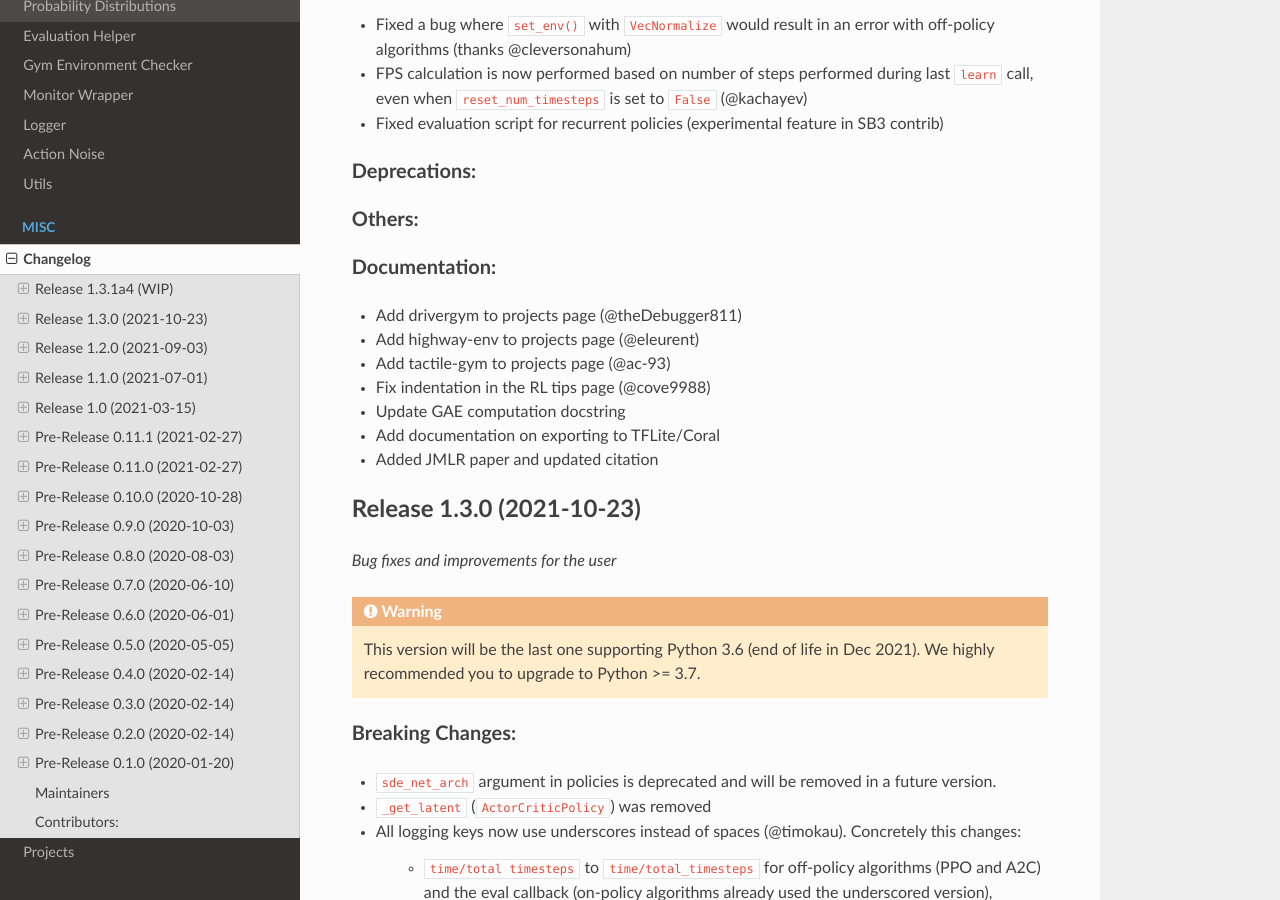
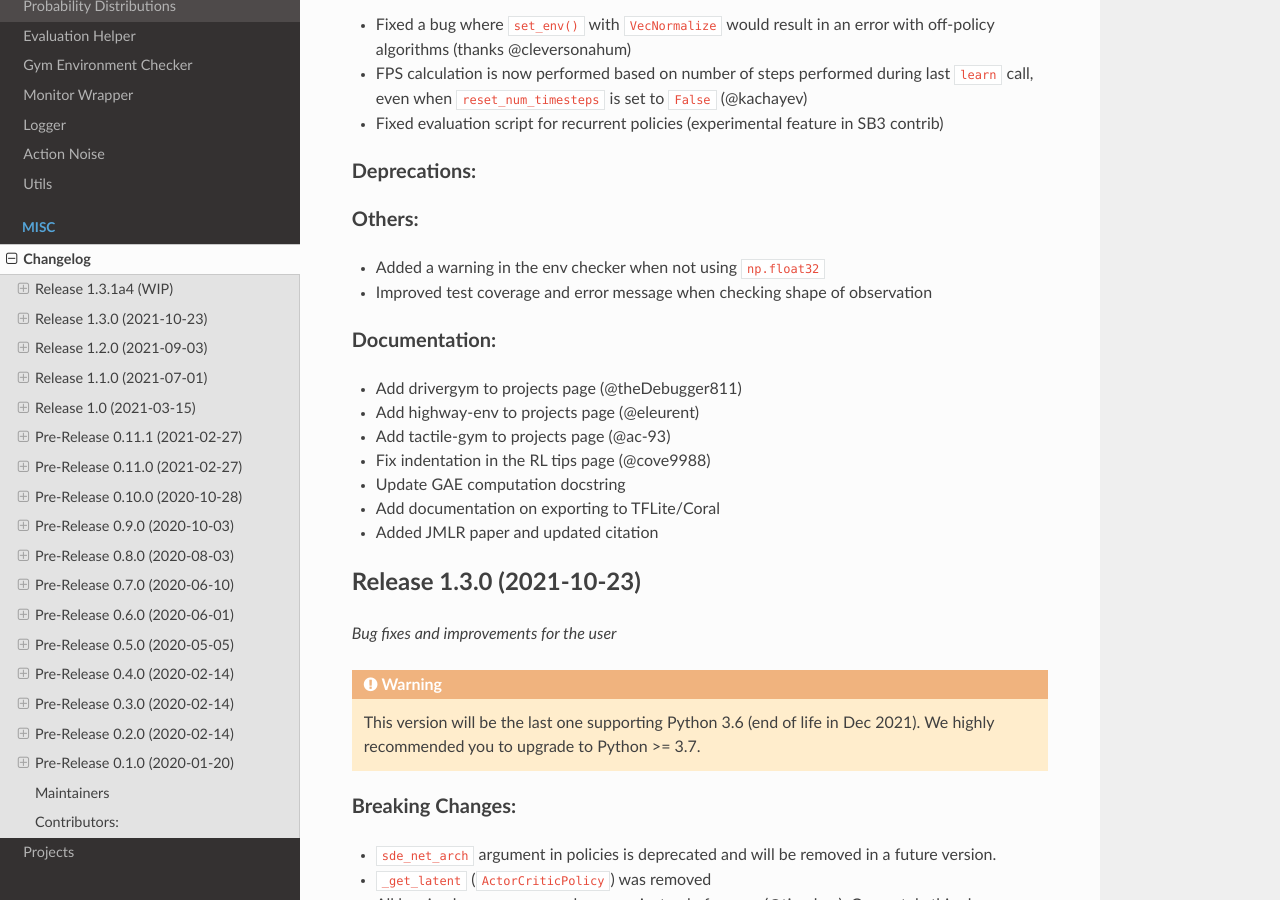
Before and after one commit to DLR-RM/stable-baselines3, a Sphinx documentation site: the page built from docs/misc/changelog.rst, in a window 1280 px wide and 900 px high, scrolled down 636 px. Built offline with Sphinx 7.4.7 and the Read the Docs theme 2.0.0, drawn with Linux system fonts in a browser that asks for light colours.

Commit message:
Update changelog

```diff
--- a/docs/misc/changelog.rst
+++ b/docs/misc/changelog.rst
@@ -32,6 +32,8 @@ Deprecations:
 
 Others:
 ^^^^^^^
+- Added a warning in the env checker when not using ``np.float32``
+- Improved test coverage and error message when checking shape of observation
 
 Documentation:
 ^^^^^^^^^^^^^^
```
